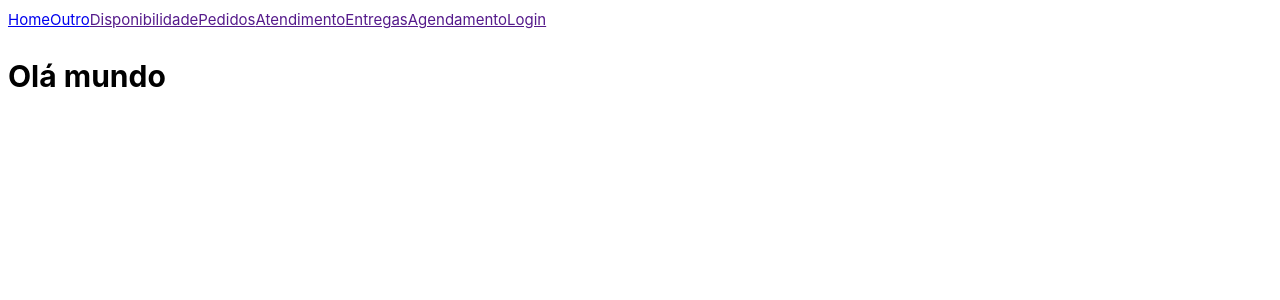
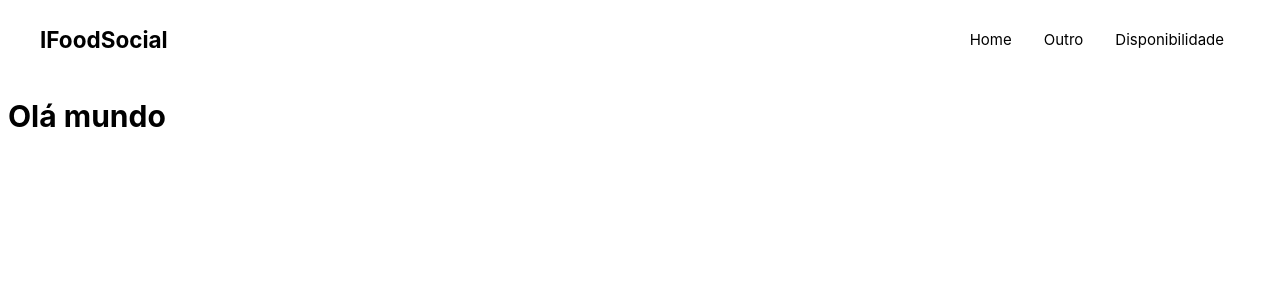
Before and after one commit to Samlxrd/IFoodSocial-disponibilidade-e-encomendas, a Vue app in the folder frontend/: page / in a window 1280 px wide. Shown: the top 300 px of the page. Built offline with nearby package versions, Linux system fonts and the light colour scheme.

Commit message:
header component

```diff
--- a/frontend/src/components/Header.vue
+++ b/frontend/src/components/Header.vue
@@ -5,19 +5,54 @@ import { RouterLink } from 'vue-router';
 
 <template>
   <header>
+    <h2><a href="/">IFoodSocial</a></h2>
     <nav>
-        <RouterLink to="/">Home</RouterLink>
-        <RouterLink to="/other">Outro</RouterLink>
-        <a href="">Disponibilidade</a>
-        <a href="">Pedidos</a>
-        <a href="">Atendimento</a>
-        <a href="">Entregas</a>
-        <a href="">Agendamento</a>
-        <a href="">Login</a>
+        <RouterLink to="/" class="nav-item">Home</RouterLink>
+        <RouterLink to="/other" class="nav-item">Outro</RouterLink>
+        <RouterLink to="/disponibilidade" class="nav-item">Disponibilidade</RouterLink>
     </nav>
   </header>
 </template>
 
 <style scoped>
+  header {
+    display: flex;
+    flex-direction: row;
+    align-items: center;
+    justify-content: space-between;
+    background-color: var(--orange);
+    height: 8vh;
+    padding: 0vh 4vh;
+  }
+
+  h2 a {
+    color: var(--white);
+    text-decoration: none;
+  }
+
+  h2 {
+    transform: none;
+    transition: transform 0.2s ease-out;
+  }
+
+  h2:hover {
+    transform: translateX(2vh);
+  }
+
+  nav {
+    display: flex;
+    flex-direction: row;
+    align-items: center;
+  }
+
+  .nav-item {
+    margin: 0vh 2vh;
+    text-decoration: none;
+    color: var(--white);
+  }
+
+  .nav-item:hover {
+    text-decoration: underline;
+  }
 
 </style>
```
